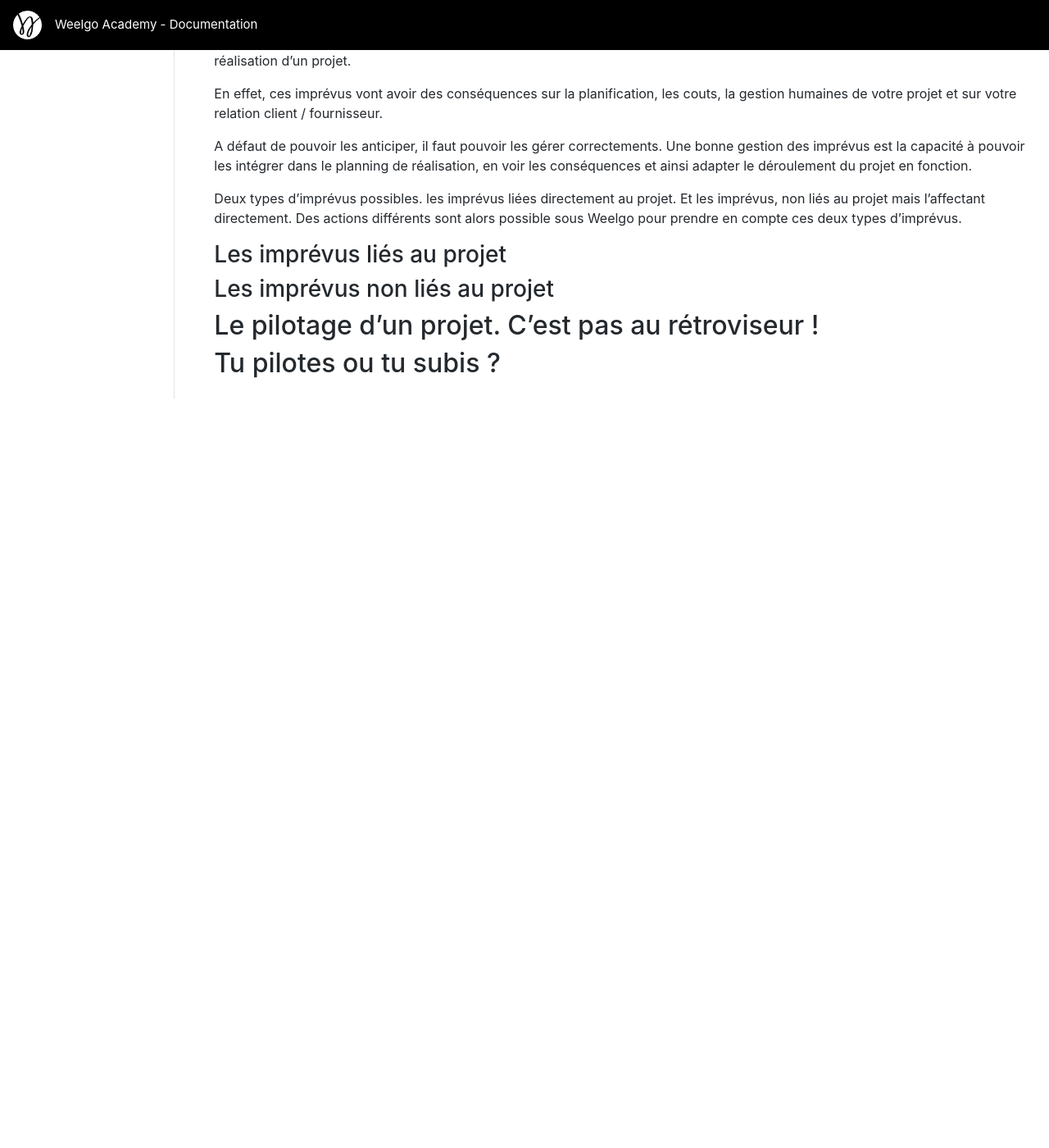
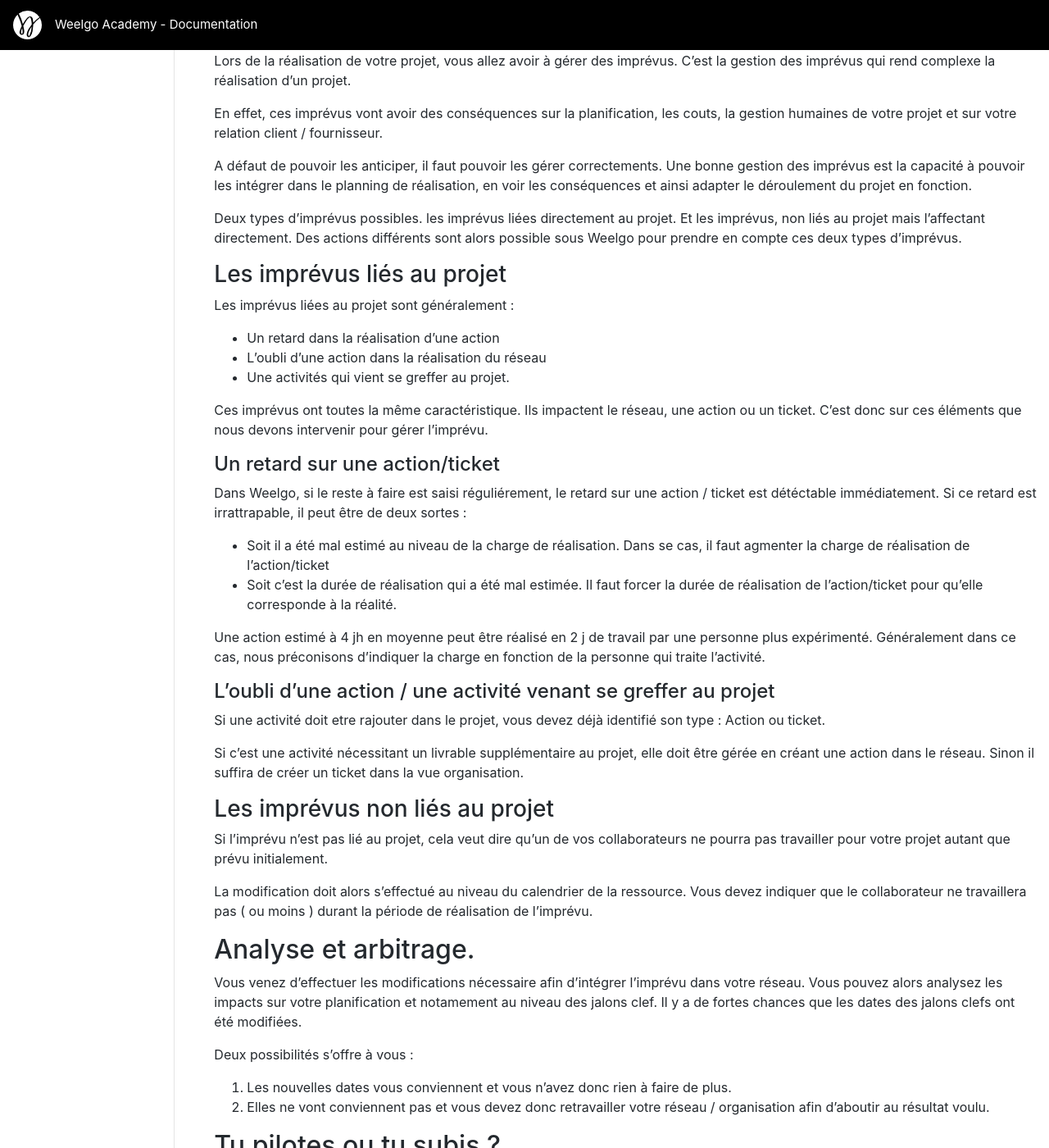
Before and after one commit to Weelgo/weelgo.github.io, a Jekyll site: the page built from fr/tutoriels/suiviProjet.md, in a window 1280 px wide and 1400 px high, scrolled down 1278 px. Shown: the whole window at 82% size. Built offline with Jekyll 4.4.1, drawn with Linux system fonts in a browser that asks for light colours; before the commit the page ends 1764 px from its top, so only the background shows below that; some of the changed text lies outside the part shown.

Commit message:
Update suiviProjet.md

```diff
--- a/fr/tutoriels/suiviProjet.md
+++ b/fr/tutoriels/suiviProjet.md
@@ -9,13 +9,14 @@
 
 
 Votre projet Weelgo est initialisé et vous devez maintenant piloter votre projet. Nous aborderons ce sujet au travers les axes suivants :
-* Le rôle et la gestion du planning
-* La gestion des imprévus sous Weelgo
++ Le rôle et la gestion du planning
++ La gestion des imprévus sous Weelgo
++ Analyse et arbitrage
 
 
 ### Le management, quesako ?
 
-Comment pouvons-nous définir le management ? Nous n'allons pas ici exposer ce sujet en détail. Néanmoins nous allons faire un bref rappel des composantes essentielles du management.
+Comment pouvons-nous définir le management ? Nous n'allons pas ici exposer ce sujet en détail. Néanmoins faisons ensemblre un bref rappel des composantes essentielles du management.
 
 Manager, c'est jongler avec 4 domaines :
 
@@ -59,10 +60,41 @@
 
 ### Les imprévus liés au projet
 
+Les imprévus liées au projet sont généralement :
++ Un retard dans la réalisation d'une action
++ L'oubli d'une action dans la réalisation du réseau
++ Une activités qui vient se greffer au projet.
+
+Ces imprévus ont toutes la même caractéristique. Ils impactent le réseau, une action ou un ticket. C'est donc sur ces éléments que nous devons intervenir pour gérer l'imprévu.
+
+#### Un retard sur une action/ticket
+
+Dans Weelgo, si le reste à faire est saisi réguliérement, le retard sur une action / ticket est détéctable immédiatement. Si ce retard est irrattrapable, il peut être de deux sortes :
++ Soit il a été mal estimé au niveau de la charge de réalisation. Dans se cas, il faut agmenter la charge de réalisation de l'action/ticket
++ Soit c'est la durée de réalisation qui a été mal estimée. Il faut forcer la durée de réalisation de l'action/ticket pour qu'elle corresponde à la réalité.
+
+Une action estimé à 4 jh en moyenne peut être réalisé en 2 j de travail par une personne plus expérimenté. Généralement dans ce cas, nous préconisons d'indiquer la charge en fonction de la personne qui traite l'activité.
+
+
+#### L'oubli d'une action / une activité venant se greffer au projet
+
+Si une activité doit etre rajouter dans le projet, vous devez déjà identifié son type : Action ou ticket.
+
+Si c'est une activité nécessitant un livrable supplémentaire au projet, elle doit être gérée en créant une action dans le réseau. Sinon il suffira de créer un ticket dans la vue organisation.
+
 ### Les imprévus non liés au projet
 
+Si l'imprévu n'est pas lié au projet, cela veut dire qu'un de vos collaborateurs ne pourra pas travailler pour votre projet autant que prévu initialement.
+
+La modification doit alors s'effectué au niveau du calendrier de la ressource. Vous devez indiquer que le collaborateur ne travaillera pas ( ou moins ) durant la période de réalisation de l'imprévu.
 
 
-## Le pilotage d'un projet. C'est pas au rétroviseur !
+## Analyse et arbitrage.
+
+Vous venez d'effectuer les modifications nécessaire afin d'intégrer l'imprévu dans votre réseau. Vous pouvez alors analysez les impacts sur votre planification et notamement au niveau des jalons clef. Il y a de fortes chances que les dates des jalons clefs ont été modifiées.
+
+Deux possibilités s'offre à vous :
+1. Les nouvelles dates vous conviennent et vous n'avez donc rien à faire de plus.
+2. Elles ne vont conviennent pas et vous devez donc retravailler votre réseau / organisation afin d'aboutir au résultat voulu.
 
 ## Tu pilotes ou tu subis ?
```
